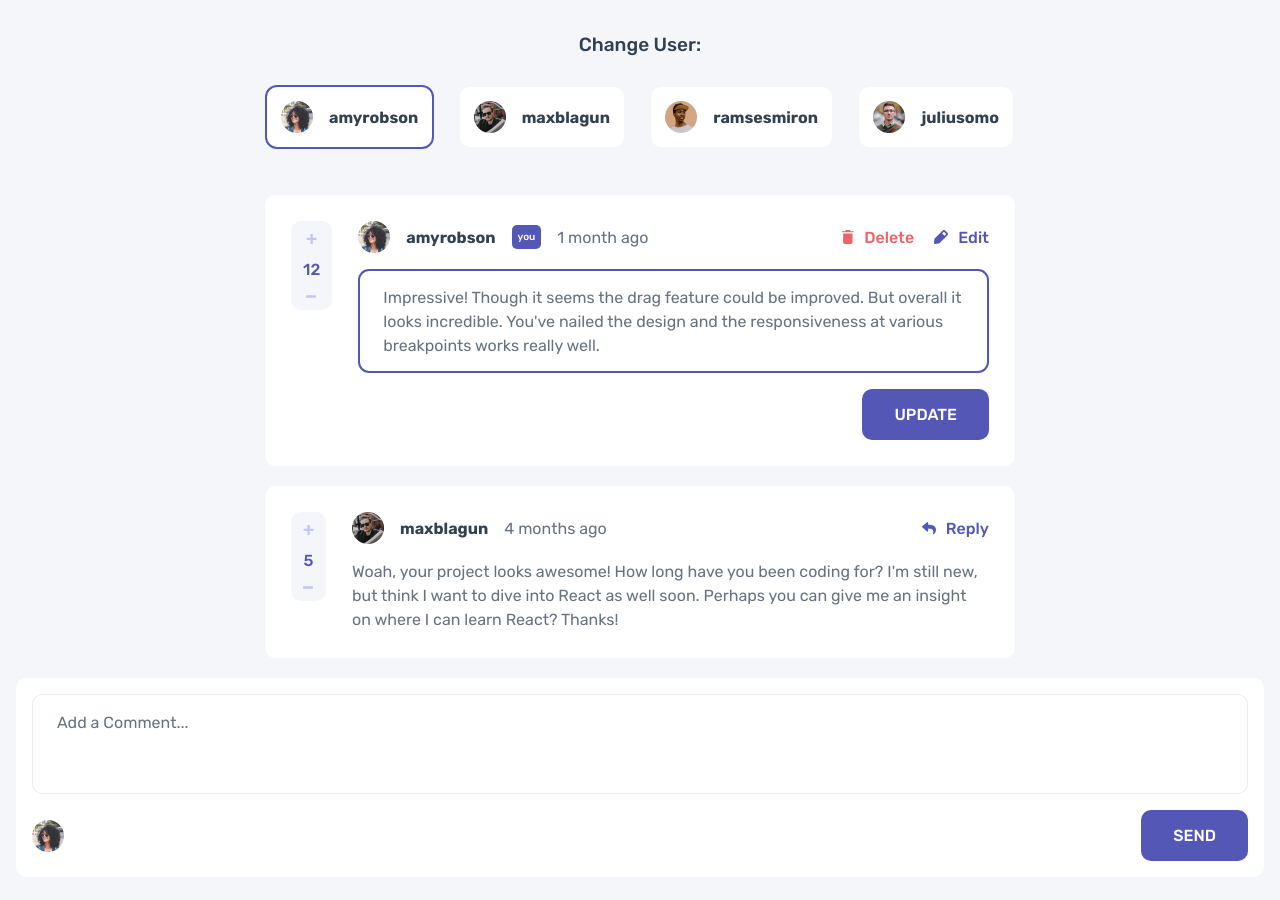
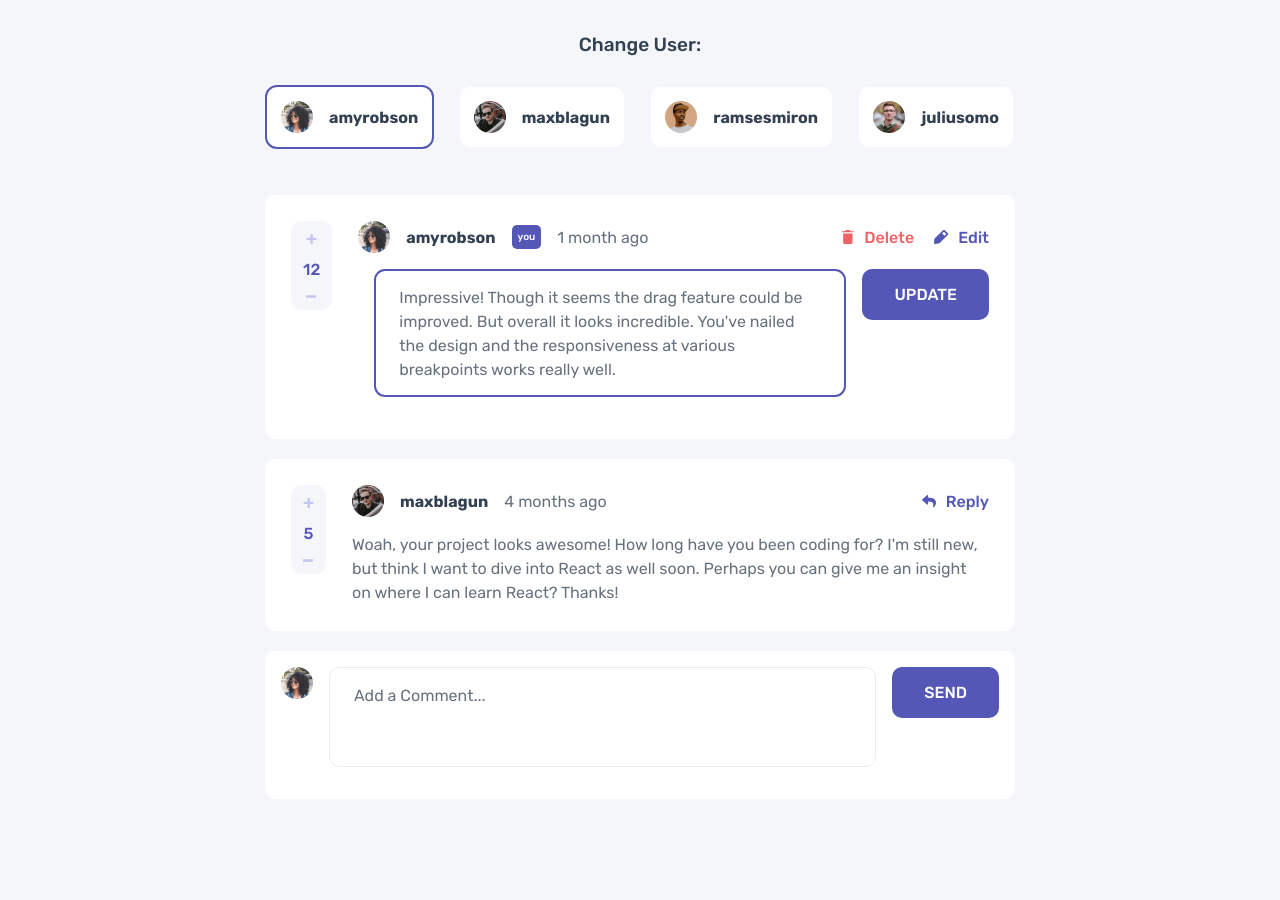
Before and after one commit to salomonalb/interactive-comment-section, a React (Vite) app: page / in a window 1280 px wide. Both pictures are taken after a click on the button "Edit". Shown: the top 900 px of the page. After the commit the page ends 832 px from the top, so only its background shows below. Built offline with nearby package versions, Linux system fonts and the light colour scheme.

Commit message:
comment and reply form responsive

```diff
--- a/src/components/CommentComp.tsx
+++ b/src/components/CommentComp.tsx
@@ -14,12 +14,12 @@ import editIcon from "../assets/images/icon-edit.svg";
 function getTime(date: number): string {
   const seconds = Math.floor((Date.now() - date) / 1000);
   if (seconds < 60) {
-    return `${seconds} second${seconds !== 1 ? "s" : ""} ago`;
+    return `${seconds} sec${seconds !== 1 ? "s" : ""} ago`;
   }
 
   const minutes = Math.floor(seconds / 60);
   if (minutes < 60) {
-    return `${minutes} minute${minutes !== 1 ? "s" : ""} ago`;
+    return `${minutes} min${minutes !== 1 ? "s" : ""} ago`;
   }
 
   const hours = Math.floor(minutes / 60);
--- a/src/styles/_commentComp.scss
+++ b/src/styles/_commentComp.scss
@@ -4,7 +4,7 @@
   width: min(100%, 75rem);
   background-color: $White;
   padding: min(4.3vw, 2.6rem); //1.6rem;
-  margin-bottom: min(4.3vw, 2rem); //1.6rem;
+  margin-bottom: min(4.3vw, 2rem);
   border-radius: 1rem;
   display: grid;
   align-items: center;
@@ -86,9 +86,12 @@
   }
   &__date {
     color: $Grayish-Blue;
-    display: grid;
-    place-items: center;
+    display: flex;
+    align-items: center;
+    justify-content: center;
+    flex-wrap: nowrap;
     font-size: 1.6rem;
+    width: max-content;
   }
   &__options-container {
     display: flex;
--- a/src/styles/_form.scss
+++ b/src/styles/_form.scss
@@ -1,7 +1,8 @@
 @use "./variables" as *;
 
 .form {
-  width: 100%;
+  width: min(100%, 75rem);
+  margin: auto;
   background-color: $White;
   padding: 1.6rem;
   border-radius: 1rem;
@@ -14,6 +15,11 @@
   &.--edit {
     padding: 0;
   }
+  @media (min-width: $breakpoint1) {
+    grid-template-rows: min-content;
+    grid-template-columns: min-content 1fr min-content;
+    column-gap: 1.6rem;
+  }
 
   &__avatar {
     width: 3.2rem;
@@ -21,6 +27,11 @@
     grid-column: 1 / 2;
     grid-row: 2 / 3;
     place-self: center left;
+    @media (min-width: $breakpoint1) {
+      grid-row: 1 / 2;
+      justify-self: left;
+      align-self: start;
+    }
   }
   &__input {
     border: 0.1rem solid $Light-gray;
@@ -38,6 +49,9 @@
     grid-column: 1 / -1;
     grid-row: 1 / 2;
     overflow-y: hidden;
+    @media (min-width: $breakpoint1) {
+      grid-column: 2 / 3;
+    }
     &:focus {
       outline-color: $Moderate-blue;
     }
@@ -62,5 +76,11 @@
     grid-column: 2 / 3;
     grid-row: 2 / 3;
     justify-self: right;
+    @media (min-width: $breakpoint1) {
+      grid-row: 1 / 2;
+      grid-column: 3 / 4;
+      justify-self: right;
+      align-self: start;
+    }
   }
 }
--- a/src/styles/_variables.scss
+++ b/src/styles/_variables.scss
@@ -16,4 +16,4 @@ $Font-light: 400;
 $Font-medium: 500;
 $Font-heavy: 700;
 
-$breakpoint1: 650px;
+$breakpoint1: 690px;
```
